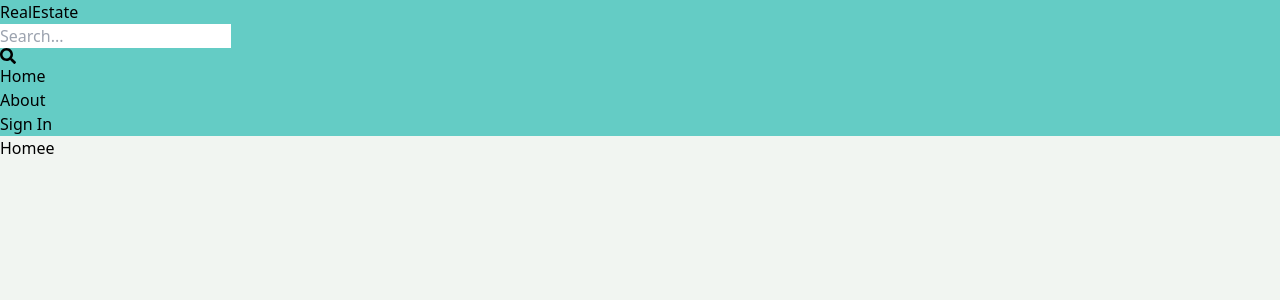
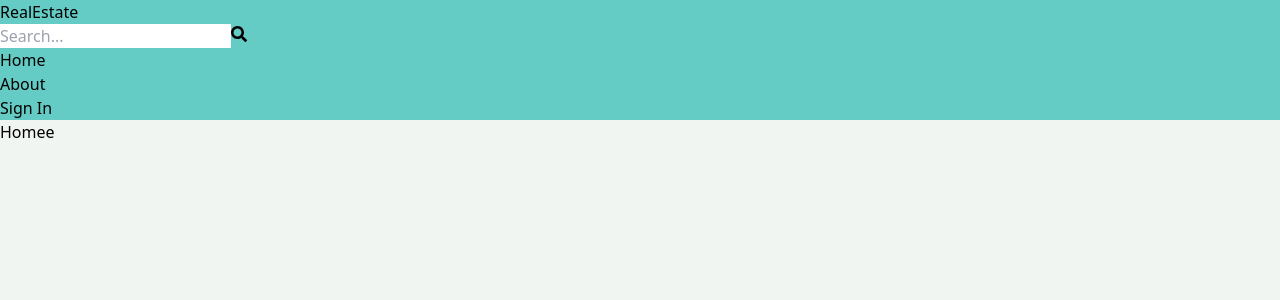
Before and after one commit to TanishkaLimkar/RealEstateProject, a React (Vite) app in the folder client/: page / in a window 1280 px wide. Shown: the top 300 px of the page. Built offline with nearby package versions, Linux system fonts and the light colour scheme.

Commit message:
Update header search form

```diff
--- a/client/src/components/Header.jsx
+++ b/client/src/components/Header.jsx
@@ -1,11 +1,77 @@
-import {FaSearch} from 'react-icons/fa'
- import { Link } from 'react-router-dom';
- import './header.css';
+// import {FaSearch} from 'react-icons/fa'
+//  import { Link } from 'react-router-dom';
 
- import {useSelector} from 'react-redux';
+//  import './header.css';
+
+//  import {useSelector} from 'react-redux';
+
+// export default function Header() {
+//     const {currentUser} = useSelector(state => state.user)
+//   return (
+//     <header className='bg-custom-color shadow-md'>
+//         <div className='flex justify-between items-center max-w-6xl mx-auto p-3'>
+//             <Link to='/'>
+//             <h1 className='font-bold text-sm sm:text-xl flex-wrap'>
+//                 <span className='text-slate-700 text-3xl'>Real</span>
+//                 <span className='text-slate-700 text-3xl'>Estate</span>
+
+//             </h1>
+//             </Link>
+//             <form className='bg-slate-300 p-3 rounded-lg flex items-center' >
+//                 <input type='text' placeholder='Search...' className='bg-transparent focus:outline-none w-24 sm:w-64'></input>
+//                 <FaSearch className='test-slate-900'/>
+//             </form>
+//             <ul className='flex gap-4'>
+//                 <Link to='/'>
+//                 <li className='hidden sm:inline text-slate-700 text-xl hover:text-slate-100 duration-300'>Home</li>
+//                 </Link>
+//                 <Link to='/about'>
+//                 <li className='hidden sm:inline text-slate-700 text-xl hover:text-slate-100 duration-300'>About</li>
+//                 </Link>
+
+
+//                 <Link to='/profile' >
+//                     {currentUser ?(
+//                         <img className='rounded-full h-11 w-11 object-cover' src={currentUser.avatar} alt='profile' />
+//                     ):<li className=' text-slate-700 text-xl hover:text-slate-100 duration-300'>Sign In</li>
+
+//                     }
+//                 </Link>
+
+
+
+//             </ul>
+//         </div>
+//     </header>
+//   );
+// }
+import { FaSearch } from 'react-icons/fa';
+import { Link, useNavigate } from 'react-router-dom';
+import { useSelector } from 'react-redux';
+import { useEffect, useState } from 'react';
+import './header.css'; // Import your CSS file
 
 export default function Header() {
-    const {currentUser} = useSelector(state => state.user)
+  const { currentUser } = useSelector((state) => state.user);
+  const [searchTerm, setSearchTerm] = useState('');
+  const navigate = useNavigate();
+
+  const handleSubmit = (e) => {
+    e.preventDefault();
+    const urlParams = new URLSearchParams(window.location.search);
+    urlParams.set('searchTerm', searchTerm);
+    const searchQuery = urlParams.toString();
+    navigate(`/search?${searchQuery}`);
+  };
+
+  useEffect(() => {
+    const urlParams = new URLSearchParams(window.location.search);
+    const searchTermFromUrl = urlParams.get('searchTerm');
+    if (searchTermFromUrl) {
+      setSearchTerm(searchTermFromUrl);
+    }
+  }, []);
+
   return (
     <header className='bg-custom-color shadow-md'>
       <div className='flex justify-between items-center max-w-6xl mx-auto p-3'>
@@ -13,32 +79,44 @@ export default function Header() {
           <h1 className='font-bold text-sm sm:text-xl flex-wrap'>
             <span className='text-slate-700 text-3xl'>Real</span>
             <span className='text-slate-700 text-3xl'>Estate</span>
-
           </h1>
         </Link>
-            <form className='bg-slate-300 p-3 rounded-lg flex items-center' >
-                <input type='text' placeholder='Search...' className='bg-transparent focus:outline-none w-24 sm:w-64'></input>
-                <FaSearch className='test-slate-900'/>
+        <form onSubmit={handleSubmit} className='search-form'>
+          <input
+            type='text'
+            placeholder='Search...'
+            className='search-input'
+            value={searchTerm}
+            onChange={(e) => setSearchTerm(e.target.value)}
+          />
+          <button type='submit' className='search-button'>
+            <FaSearch className='search-icon' />
+          </button>
         </form>
         <ul className='flex gap-4'>
           <Link to='/'>
-                <li className='hidden sm:inline text-slate-700 text-xl hover:text-slate-100 duration-300'>Home</li>
+            <li className='hidden sm:inline text-slate-700 text-xl hover:text-slate-100 duration-300'>
+              Home
+            </li>
           </Link>
           <Link to='/about'>
-                <li className='hidden sm:inline text-slate-700 text-xl hover:text-slate-100 duration-300'>About</li>
+            <li className='hidden sm:inline text-slate-700 text-xl hover:text-slate-100 duration-300'>
+              About
+            </li>
           </Link>
-
-
-                <Link to='/profile' >
-                    {currentUser ?(
-                        <img className='rounded-full h-11 w-11 object-cover' src={currentUser.avatar} alt='profile' />
-                    ):<li className=' text-slate-700 text-xl hover:text-slate-100 duration-300'>Sign In</li>
-
-                    }
+          <Link to='/profile'>
+            {currentUser ? (
+              <img
+                className='rounded-full h-11 w-11 object-cover'
+                src={currentUser.avatar}
+                alt='profile'
+              />
+            ) : (
+              <li className='text-slate-700 text-xl hover:text-slate-100 duration-300'>
+                Sign In
+              </li>
+            )}
           </Link>
-
-
-
         </ul>
       </div>
     </header>
```
Lines whose indentation alone changed are shown as unchanged.
